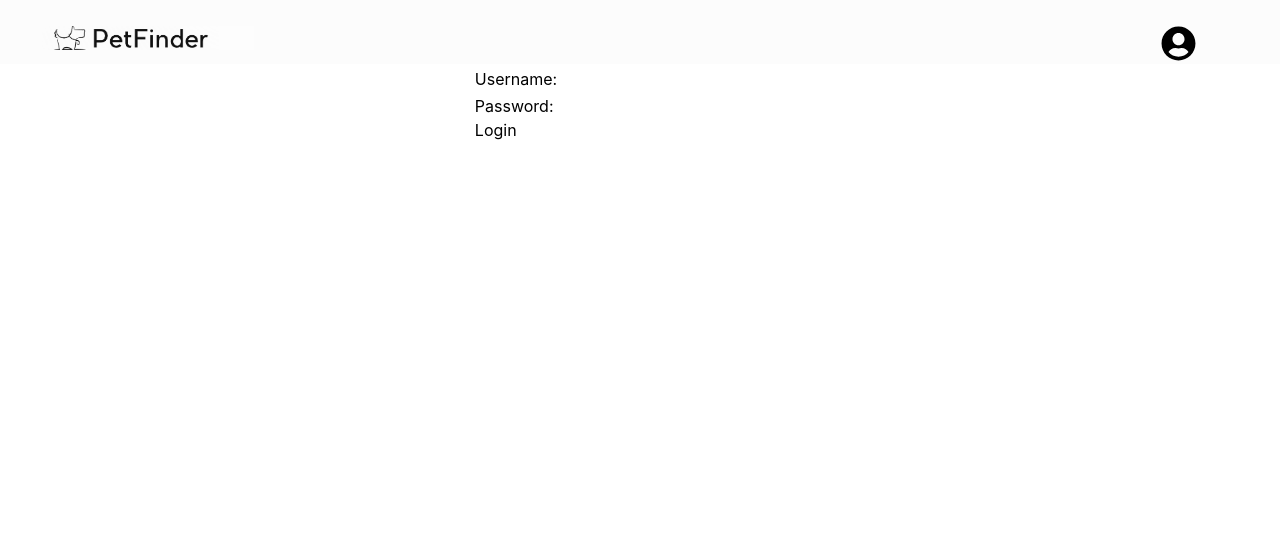
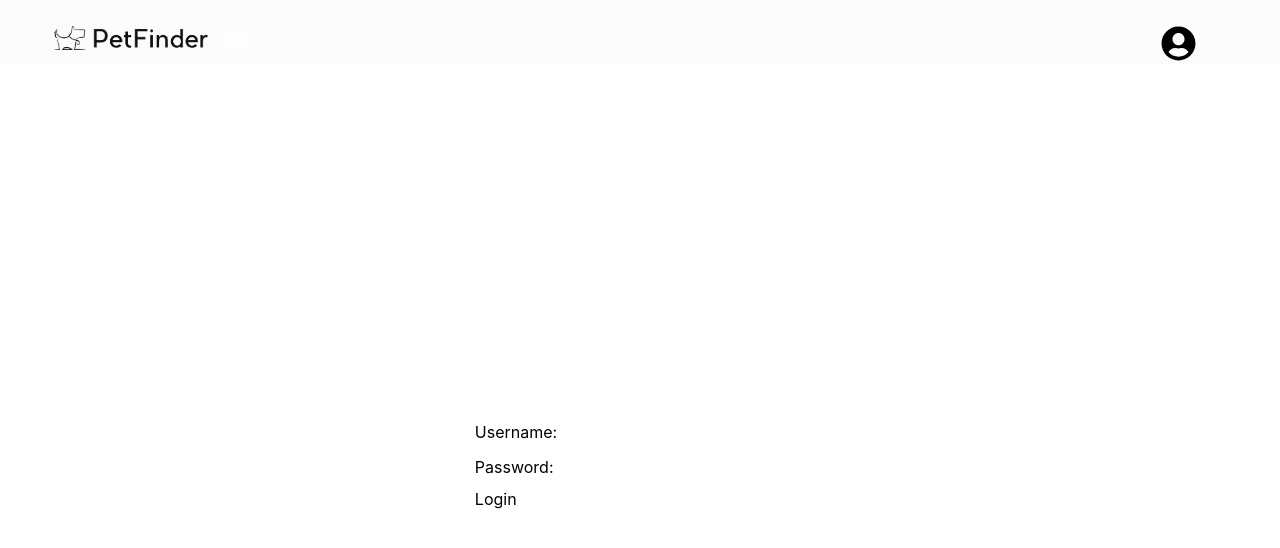
Before and after one commit to GHeer0295/PetFinder, a React (Create React App) app in the folder client/: page /login in a window 1280 px wide. Shown: the top 548 px of the page. Built offline with nearby package versions, Linux system fonts and the light colour scheme.

Commit message:
Center form for LoginPage

```diff
--- a/client/src/components/Login/Login.tsx
+++ b/client/src/components/Login/Login.tsx
@@ -8,9 +8,9 @@
     const [password, setPassword] = useState<string>('');
 
     return (
-        <div className='flex justify-center'>
+        <div className='flex justify-center items-center h-screen'>
             <Form action='login'>
-                <div>
+                <div className='mb-2'>
                     <label>Username:
                         <input
                             type="text"
@@ -18,7 +18,7 @@
                             onChange={(e) => setUsername(e.target.value)} />
                     </label>
                 </div>
-                <div>
+                <div className='mb-2'>
                     <label>Password:
                         <input
                             type="text"
```
